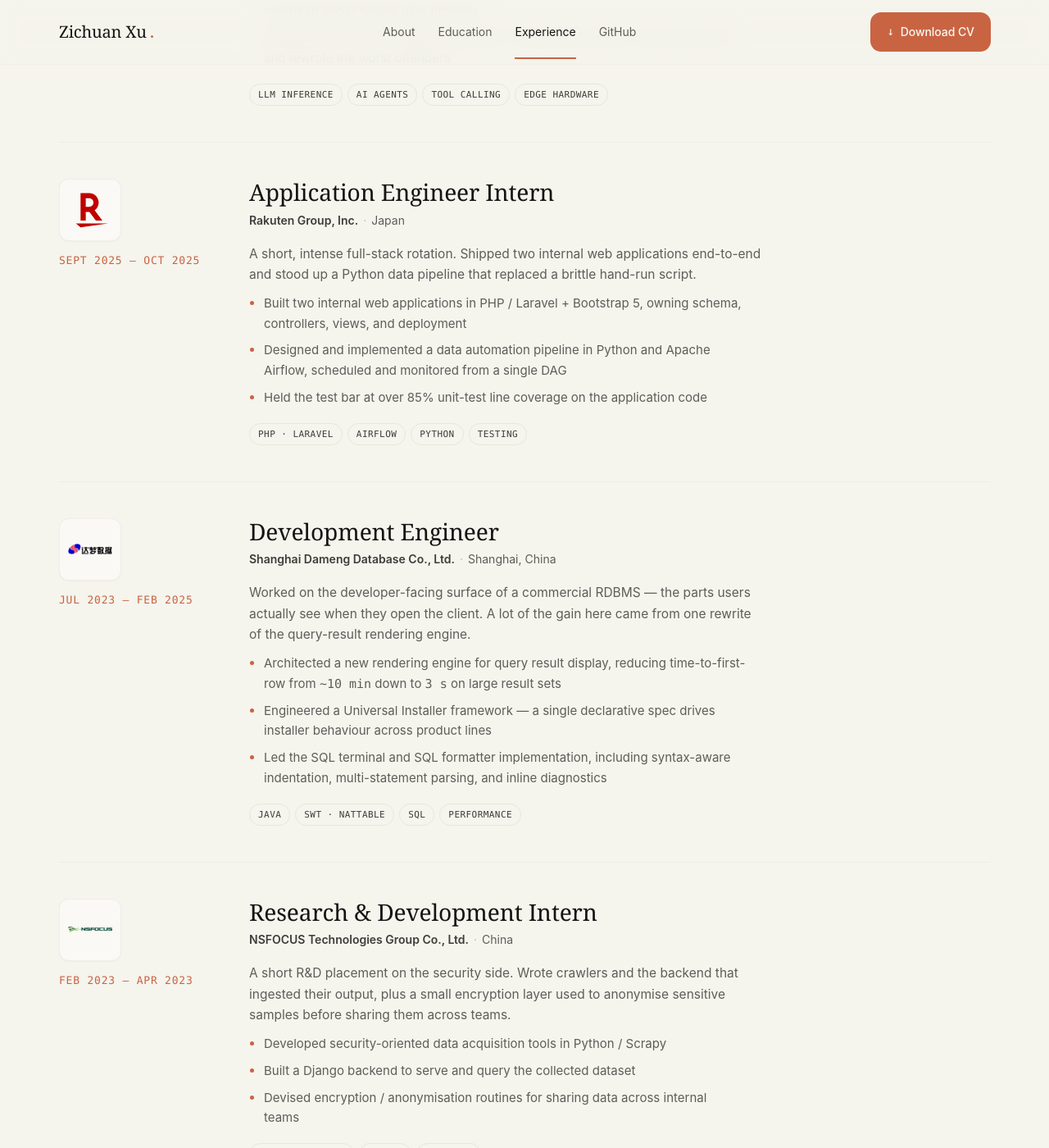
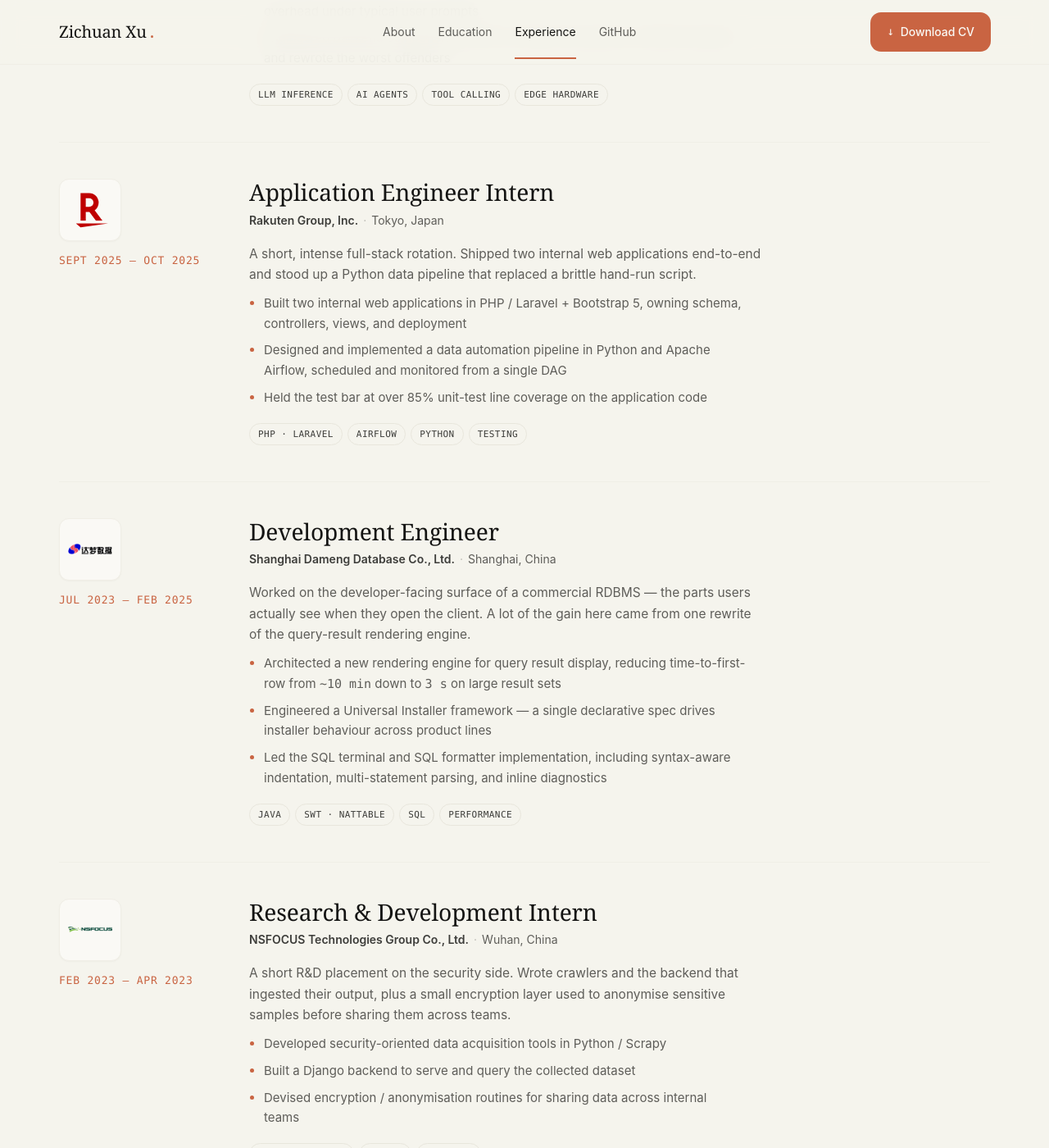
Before and after one commit to zichuanxu/zichuanxu.github.io, a Jekyll site: the page built from _pages/experience.html, in a window 1280 px wide and 1400 px high, scrolled down 1026 px. Shown: the whole window at 82% size. Built offline with Jekyll 4.4.1, drawn with Linux system fonts in a browser that asks for light colours.

Commit message:
fix(experience): update location details for Rakuten and NSFOCUS internships

```diff
--- a/_pages/experience.html
+++ b/_pages/experience.html
@@ -84,7 +84,7 @@ sitemap: true
             </div>
             <div class="tl-body">
               <h3>Application Engineer Intern</h3>
-              <p class="tl-org"><a href="https://global.rakuten.com/corp/" target="_blank" rel="noopener"><strong>Rakuten Group, Inc.</strong></a><span class="sep">·</span>Japan</p>
+              <p class="tl-org"><a href="https://global.rakuten.com/corp/" target="_blank" rel="noopener"><strong>Rakuten Group, Inc.</strong></a><span class="sep">·</span>Tokyo, Japan</p>
               <p>A short, intense full-stack rotation. Shipped two internal web applications end-to-end and stood up a Python data pipeline that replaced a brittle hand-run script.</p>
               <ul>
                 <li>Built two internal web applications in PHP / Laravel + Bootstrap 5, owning schema, controllers, views, and deployment</li>
@@ -130,7 +130,7 @@ sitemap: true
             </div>
             <div class="tl-body">
               <h3>Research &amp; Development Intern</h3>
-              <p class="tl-org"><a href="https://www.nsfocusglobal.com/" target="_blank" rel="noopener"><strong>NSFOCUS Technologies Group Co., Ltd.</strong></a><span class="sep">·</span>China</p>
+              <p class="tl-org"><a href="https://www.nsfocusglobal.com/" target="_blank" rel="noopener"><strong>NSFOCUS Technologies Group Co., Ltd.</strong></a><span class="sep">·</span>Wuhan, China</p>
               <p>A short R&amp;D placement on the security side. Wrote crawlers and the backend that ingested their output, plus a small encryption layer used to anonymise sensitive samples before sharing them across teams.</p>
               <ul>
                 <li>Developed security-oriented data acquisition tools in Python / Scrapy</li>
```
